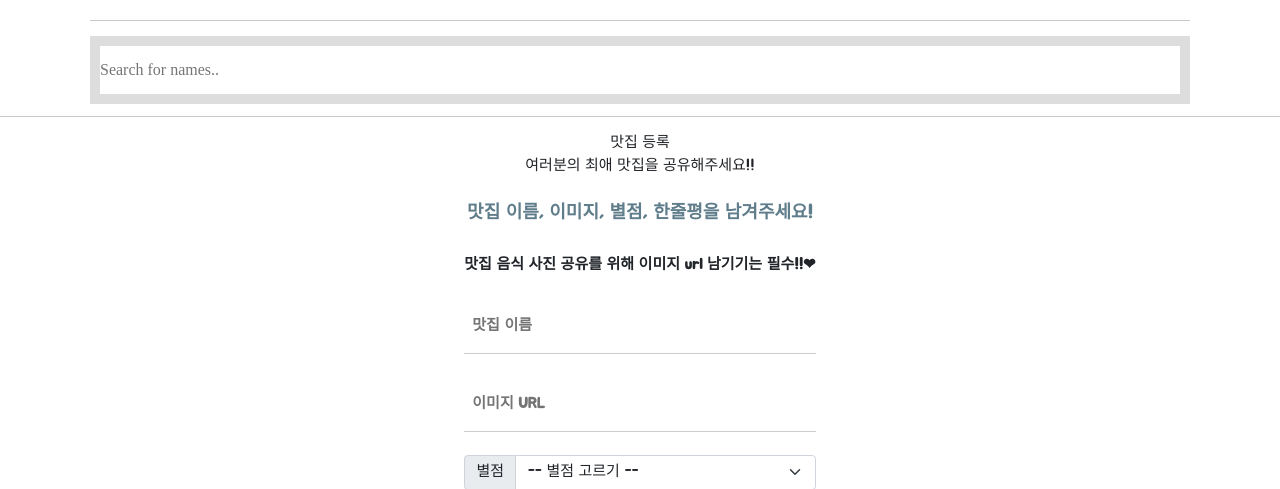
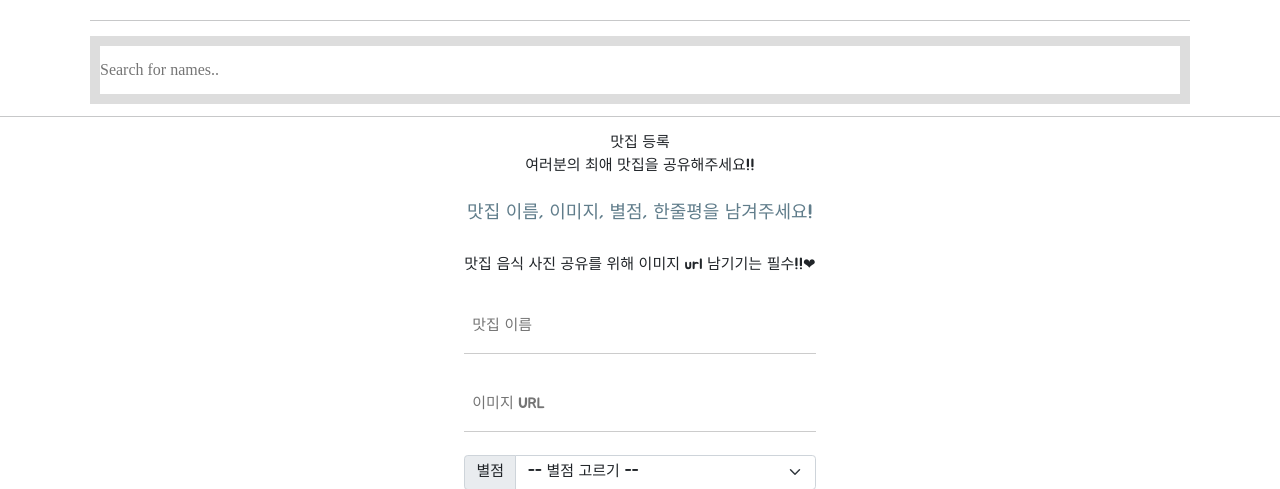
Before and after one commit to juninkorea95/-, a Flask app: page / in a window 1280 px wide. Shown: the part 2306-2795 px from the top of the page. Run offline with Flask 2, Linux system fonts and the light colour scheme; data that the repository does not hold is empty; some libraries are stand-ins or nearby versions.

Commit message:
<b>태그 제거, 마진값 0 넣었음. 좌측 상단 제목 바꿈.

```diff
--- a/templates/index.html
+++ b/templates/index.html
@@ -1,7 +1,7 @@
 <!DOCTYPE html>
 <html>
 <head>
-    <title>맛집 소개</title>
+    <title>오늘 뭐 드실?</title>
     <meta charset="UTF-8">
     <meta name="viewport" content="width=device-width, initial-scale=1">
     <link rel="stylesheet" href="https://www.w3schools.com/w3css/4/w3.css">
@@ -127,7 +127,7 @@
             font-size: 16px;
             padding: 12px 20px 12px 0px;
             border: 10px solid #ddd;
-            margin-bottom: ;}
+            margin-bottom: 0px;}
 
         .container
         {
@@ -247,12 +247,12 @@
 <!-- Navbar (sit on top) -->
 <div class="w3-top">
     <div class="w3-bar w3-white w3-padding w3-card" style="letter-spacing:4px;">
-        <a href="#home" class="w3-bar-item w3-button">오늘 뭐 드실?</a>
+        <a href="#home" class="w3-bar-item w3-button">이 페이지를 의사선생님이 싫어합니다.</a>
 
         <div class="w3-right w3-hide-small">
             <a href="#about" class="w3-bar-item w3-button">About</a>
             <a href="#myInput" class="w3-bar-item w3-button">List</a>
-            <a href="#contact" onclick="open_box()" class="w3-bar-item w3-button" id="contact_button">Register</a>
+            <a href="#contact" onclick="open_box()" class="w3-bar-item w3-button" id="contact_button">Add</a>
             <a href="/signUp" class="w3-bar-item w3-button">회원가입</a>
             <a href="/signIn" class="w3-bar-item w3-button">로그인</a>
         </div>
@@ -322,7 +322,7 @@
         <div class="cont" id="contact">
             <p1>맛집 등록</p1>
             <p>여러분의 최애 맛집을 공유해주세요!!</p>
-            <p class="w3-text-blue-grey w3-large"><b>맛집 이름, 이미지, 별점, 한줄평을 남겨주세요!</p>
+            <p class="w3-text-blue-grey w3-large">맛집 이름, 이미지, 별점, 한줄평을 남겨주세요!</p>
             <p>맛집 음식 사진 공유를 위해 이미지 url 남기기는 필수!!❤</p>
             <form action="/action_page.php" target="_blank"></form>
                 <p><input id="name" class="w3-input w3-padding-16" type="text" placeholder="맛집 이름" required name="Name">
```
